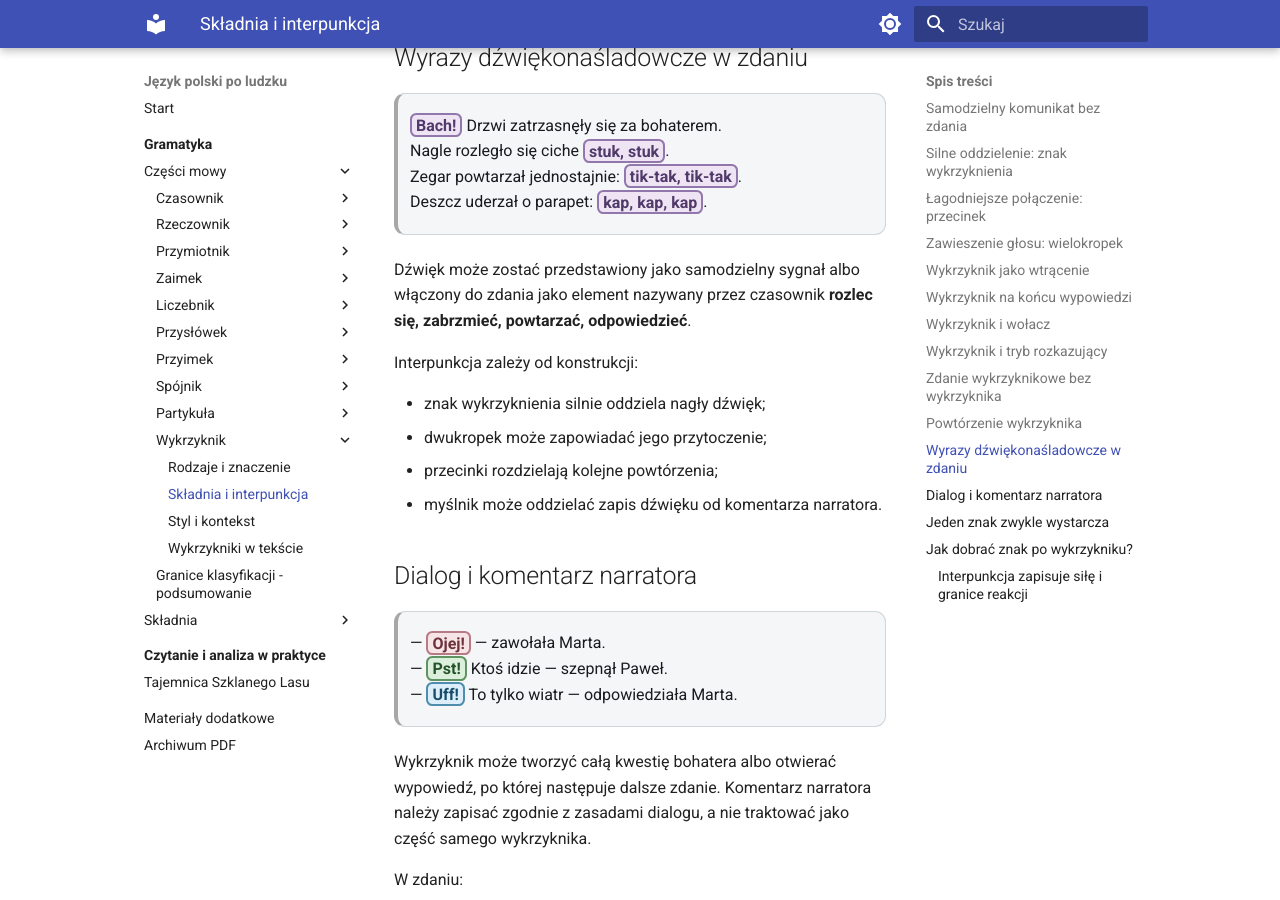
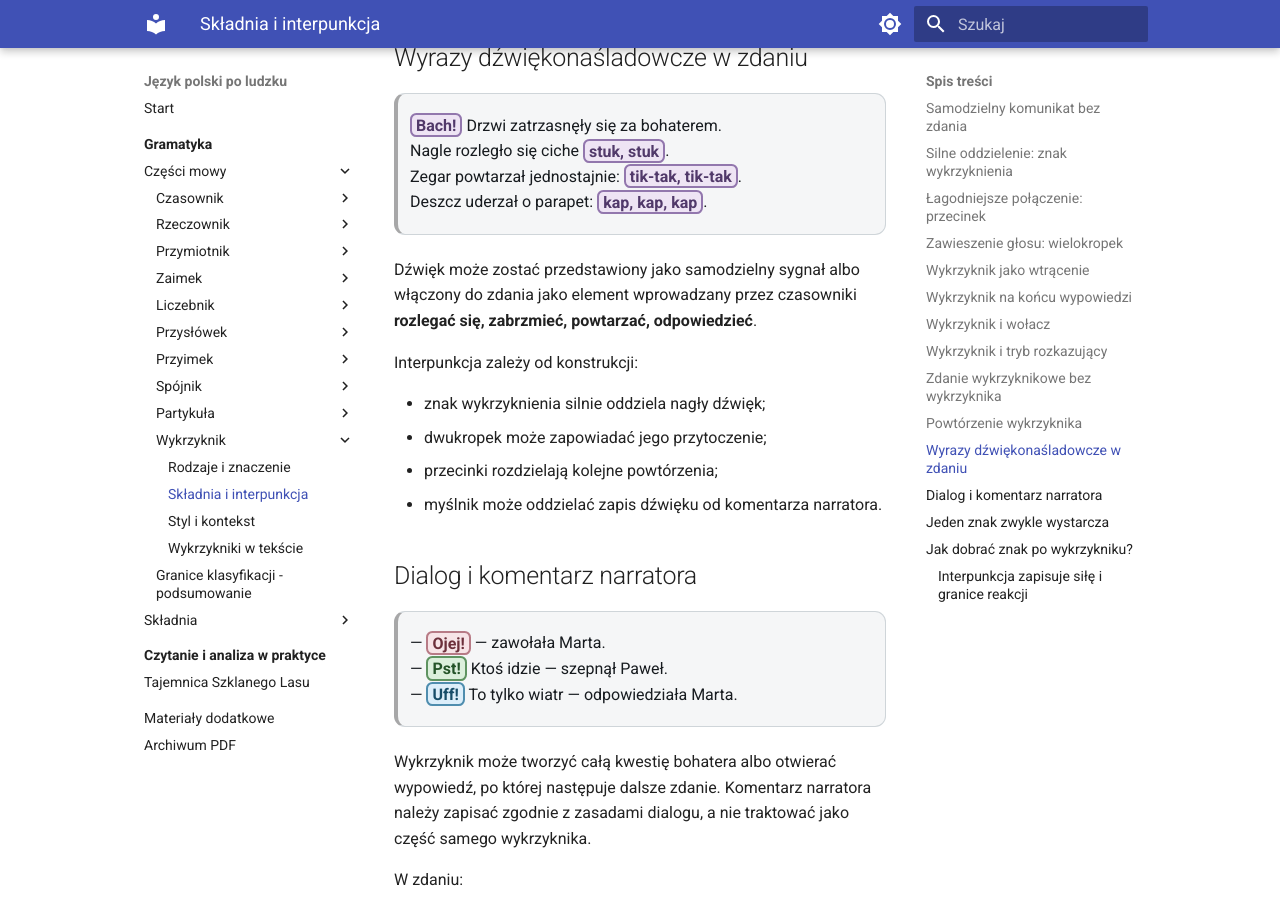
Before and after one commit to dchorazkiewicz/SP_JP, an MkDocs documentation site: the page built from docs/gramatyka/czesci-mowy/wykrzyknik/skladnia-i-interpunkcja.md, in a window 1280 px wide and 900 px high, scrolled down 6083 px. Built offline with MkDocs 1.6.1 and Material for MkDocs 9.7.7, drawn with Linux system fonts in a browser that asks for light colours.

Commit message:
Poprawić opis czasowników dźwięku

```diff
--- a/docs/gramatyka/czesci-mowy/wykrzyknik/skladnia-i-interpunkcja.md
+++ b/docs/gramatyka/czesci-mowy/wykrzyknik/skladnia-i-interpunkcja.md
@@ -168,7 +168,7 @@ Między powtarzanymi elementami zwykle stawiamy przecinek, jeśli są oddzielnym
 > Zegar powtarzał jednostajnie: <span class="interjection-sound">tik-tak, tik-tak</span>.
 > Deszcz uderzał o parapet: <span class="interjection-sound">kap, kap, kap</span>.
 
-Dźwięk może zostać przedstawiony jako samodzielny sygnał albo włączony do zdania jako element nazywany przez czasownik **rozlec się, zabrzmieć, powtarzać, odpowiedzieć**.
+Dźwięk może zostać przedstawiony jako samodzielny sygnał albo włączony do zdania jako element wprowadzany przez czasowniki **rozlegać się, zabrzmieć, powtarzać, odpowiedzieć**.
 
 Interpunkcja zależy od konstrukcji:
 
```
